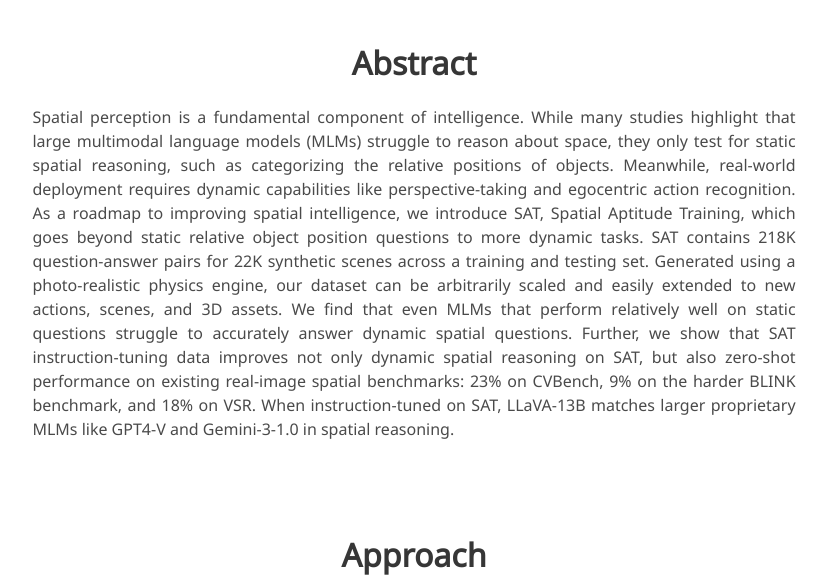
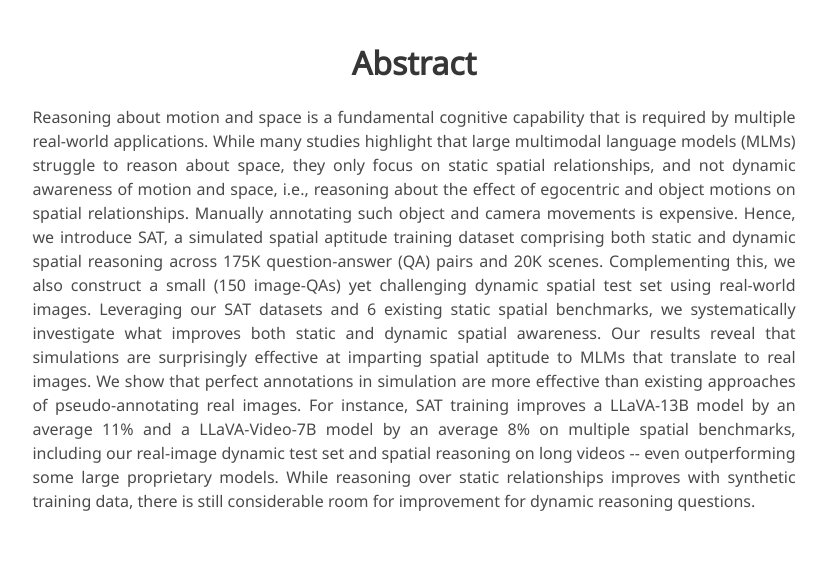
Before and after one commit to arijitray1993/SAT, a plain HTML site: page SAT_webpage/index.html in a window 1280 px wide. Shown: the part 887-1464 px from the top of the page, without its empty margins (226-1053 px from the left). Drawn offline with nearby package versions, Linux system fonts and the light colour scheme; files that its build step writes are made by us from their sources; some icons are missing; files whose address does not match are found by name; a web font is replaced by a local one.

Commit message:
updated abstract

```diff
--- a/SAT_webpage/index.html
+++ b/SAT_webpage/index.html
@@ -69,7 +69,7 @@
     <div class="container is-max-desktop">
       <div class="columns is-centered">
         <div class="column has-text-centered">
-          <h1 class="title is-1 publication-title">SAT: Spatial Aptitude Training for Multimodal Language Models</h1>
+          <h1 class="title is-1 publication-title">SAT: Dynamic Spatial Aptitude Training for Multimodal Language Models</h1>
           <div class="is-size-5 publication-authors">
             <span class="author-block">
                 <a href="https://arijitray1993.github.io/">Arijit Ray</a><sup>1</sup>,
@@ -193,20 +193,21 @@
       <div class="column is-four-fifths">
         <h2 class="title is-3">Abstract</h2>
         <div class="content has-text-justified">
-          Spatial perception is a fundamental component of intelligence.
+          Reasoning about motion and space is a fundamental cognitive capability that is required by multiple real-world applications.
           While many studies highlight that large multimodal language models (MLMs) struggle to reason about space,
-          they only test for static spatial reasoning, such as categorizing the relative positions of objects.
-          Meanwhile, real-world deployment requires dynamic capabilities like perspective-taking and egocentric action recognition.
-          As a roadmap to improving spatial intelligence, we introduce SAT, Spatial Aptitude Training,
-          which goes beyond static relative object position questions to more dynamic tasks.
-          SAT contains 218K question-answer pairs for 22K synthetic scenes across a training and testing set.
-           Generated using a photo-realistic physics engine, our dataset can be arbitrarily scaled and easily extended
-           to new actions, scenes, and 3D assets. We find that even MLMs that perform relatively well on static questions struggle
-           to accurately answer dynamic spatial questions. Further, we show that SAT instruction-tuning data
-           improves not only dynamic spatial reasoning on SAT, but also zero-shot performance on existing real-image
-            spatial benchmarks: 23% on CVBench, 9% on the harder BLINK benchmark, and 18% on VSR. When
-            instruction-tuned on SAT, LLaVA-13B matches larger proprietary MLMs
-            like GPT4-V and Gemini-3-1.0 in spatial reasoning.
+          they only focus on static spatial relationships, and not dynamic awareness of motion and space, i.e.,
+           reasoning about the effect of egocentric and object motions on spatial relationships. Manually annotating such
+           object and camera movements is expensive. Hence, we introduce SAT, a simulated spatial aptitude training dataset
+           comprising both static and dynamic spatial reasoning across 175K question-answer (QA) pairs and 20K scenes.
+           Complementing this, we also construct a small (150 image-QAs) yet challenging dynamic spatial test set using real-world images.
+            Leveraging our SAT datasets and 6 existing static spatial benchmarks, we systematically investigate what improves both
+             static and dynamic spatial awareness. Our results reveal that simulations are surprisingly effective at imparting
+              spatial aptitude to MLMs that translate to real images. We show that perfect annotations in simulation are more
+               effective than existing approaches of pseudo-annotating real images. For instance, SAT training improves a
+               LLaVA-13B model by an average 11% and a LLaVA-Video-7B model by an average 8% on multiple spatial benchmarks,
+               including our real-image dynamic test set and spatial reasoning on long videos -- even outperforming some
+               large proprietary models. While reasoning over static relationships improves with synthetic training data,
+               there is still considerable room for improvement for dynamic reasoning questions.
         </div>
       </div>
     </div>
```
